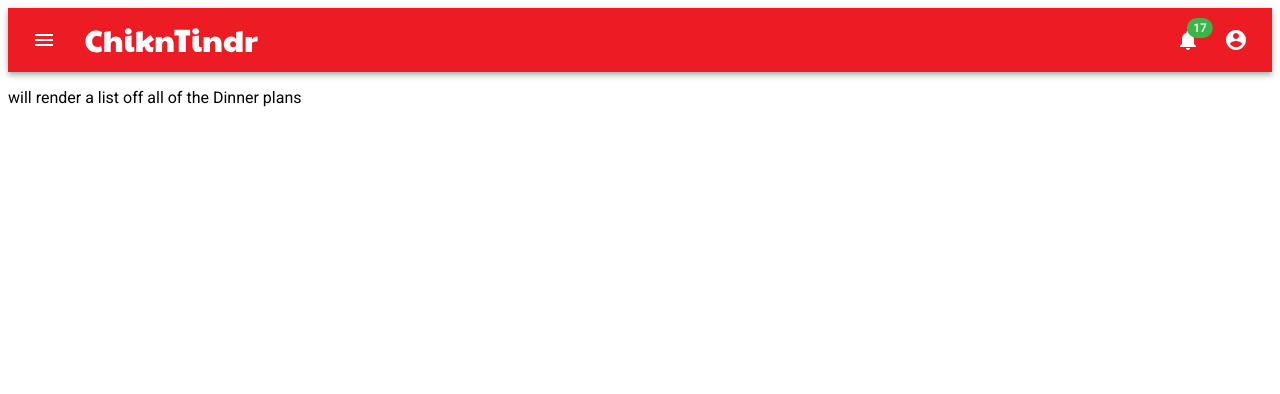
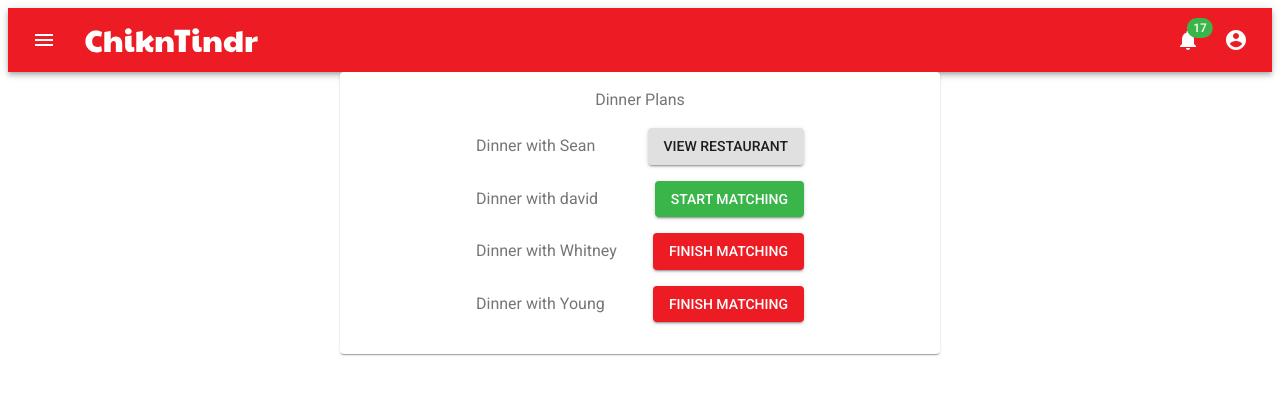
Before and after one commit to Wkoslik/ChiknTindr-Client, a React (Create React App) app: page /dinnerplans in a window 1280 px wide. Shown: the top 394 px of the page. Built offline with nearby package versions, Linux system fonts and the light colour scheme.

Commit message:
Instance page done

```diff
--- a/src/components/pages/InstanceList.js
+++ b/src/components/pages/InstanceList.js
@@ -1,9 +1,142 @@
+// material-ui imports
+import { makeStyles } from '@material-ui/core/styles';
+import {
+  ThemeProvider,
+  Grid,
+  Paper,
+  List,
+  ListItem,
+  ListItemText,
+  Button,
+  Typography
+} from '@material-ui/core';
 
+import theme from '../../theme/theme';
 
 const InstanceList = (props) => {
+
+  const instanceJSON = [
+    {
+      "name": "Sean",
+      "restaurant_is_chosen": true,
+      "match_is_started": true,
+      "match_complete": true
+    },
+    {
+      "name": "david",
+      "restaurant_is_chosen": false,
+      "match_is_started": false,
+      "match_complete": false
+    },
+    {
+      "name": "Whitney",
+      "restaurant_is_chosen": false,
+      "match_is_started": true,
+      "match_complete": false
+    },
+    {
+      "name": "Young",
+      "restaurant_is_chosen": false,
+      "match_is_started": true,
+      "match_complete": false
+    },
+  ]
+
+// ------------------------------------------- e.handlers
+
+  const buttonHandlerView = e => {
+    console.log("View button clicked")
+    // creatingList();
+  }
+
+  const buttonHandlerStart = e => {
+    console.log("Start button clicked")
+    // creatingList();
+  }
+
+  const buttonHandlerFinish = e => {
+    console.log("Finish button clicked")
+    // creatingList();
+  }
+
+  // ---------------------------------------- mapping JSON
+
+  let creatingList =
+    instanceJSON.map((list, i) => {
+      let placeText = `Dinner with ${list.name}`;
+      if (list.match_is_started && list.match_complete) {
+        return (
+          <ListItem key={i}>
+            <ListItemText primary={placeText} />
+            <Button variant="contained" color="" onClick={buttonHandlerView}>View Restaurant</Button>
+          </ListItem>
+        )
+      }
+      else if (!list.match_is_started) {
+        return (
+          <ListItem key={i}>
+            <ListItemText primary={placeText} />
+            <Button variant="contained" color="secondary" onClick={buttonHandlerStart}>Start Matching</Button>
+          </ListItem>
+        )
+      }
+      else if (list.match_is_started && !list.match_complete) {
+        return (
+          <ListItem key={i}>
+            <ListItemText primary={placeText} />
+            <Button variant="contained" color="primary" onClick={buttonHandlerFinish}>Finish Matching</Button>
+          </ListItem>
+        )
+      }
+    })
+
+  // material-ui styles
+  const useStyles = makeStyles((theme) => ({
+    form: {
+      '& .MuiTextField-root': {
+      margin: theme.spacing(1),
+      width: '25ch',
+      },
+    },
+    paper: {
+      padding: theme.spacing(2),
+      textAlign: 'center',
+      color: theme.palette.text.secondary,
+    },
+    root: {
+      flexGrow: 1,
+      maxWidth: 600,
+      margin: "0 auto"
+    },
+    formtitle: {
+      color: "red"
+    },
+    list: {
+      width: '100%',
+      maxWidth: 360,
+      backgroundColor: theme.palette.background.paper,
+      margin: "0 auto"
+    }
+  }));
+
+  const classes = useStyles();
+
   return (
-    <div>
-      <p>will render a list off all of the Dinner plans</p>
+    <div className={classes.root}>
+      <ThemeProvider theme={theme}>
+        <Grid container spacing={3}>
+          <Grid item xs={12}>
+            <Paper className={classes.paper}>
+              <Typography>
+                Dinner Plans
+              </Typography>
+              <List className={classes.list}>
+                {creatingList}
+              </List>
+            </Paper>
+          </Grid>
+        </Grid>
+      </ThemeProvider>
     </div>
   );
 }
--- a/src/components/partials/Login.js
+++ b/src/components/partials/Login.js
@@ -41,6 +41,7 @@ const Login = (props) => {
 
     const handleSubmit = e => {
     e.preventDefault();
+    // console.log('am I hitting the submit?')
 
     axios.post(
         `${process.env.REACT_APP_SERVER_URL}/api/login`,
@@ -79,7 +80,7 @@ const Login = (props) => {
 
     const classes = useStyles();
 
-    if (redirect) return <Redirect to='/invite' />
+    if (redirect) return <Redirect to='/preferences' />
     return (
         <section>
             {/* {error ? <Error error={error} /> : null} */}
```
